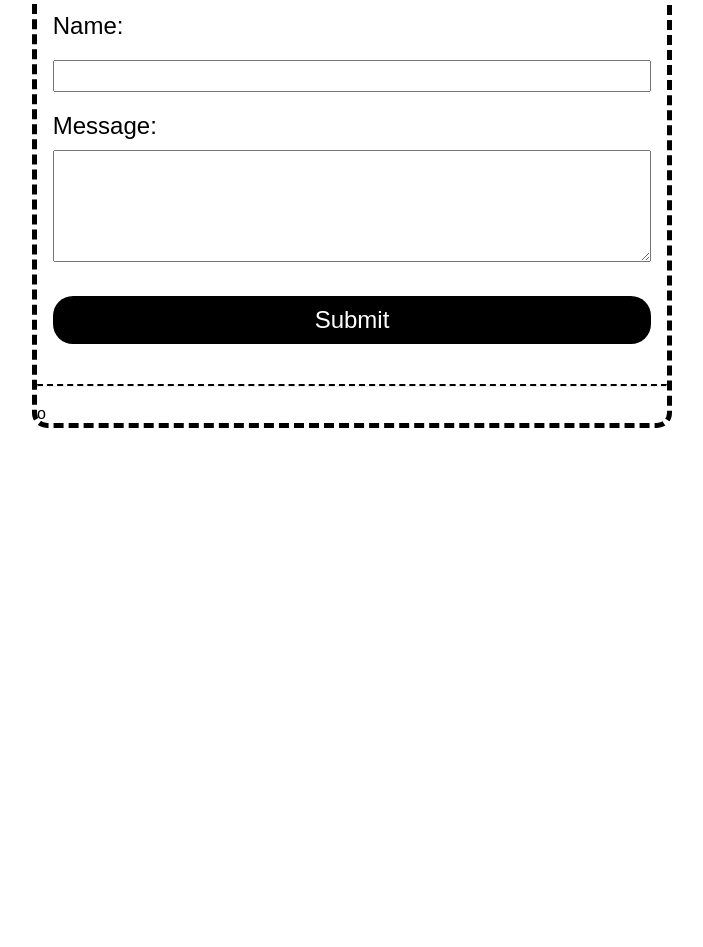
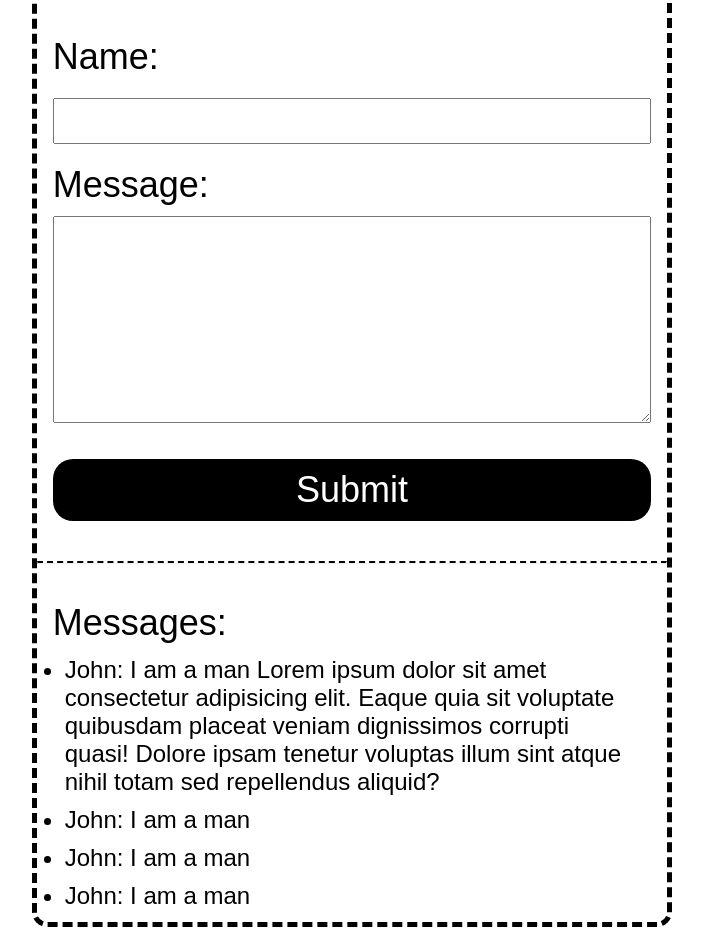
Before and after one commit to iolabiyi196/message-board, a plain HTML site: page index.html in a window 1280 px wide. Shown: the part 151-1098 px from the top of the page, without its empty margins (288-991 px from the left). Before the commit the page ends 800 px from the top, so only its background shows below. Drawn offline with Linux system fonts and the light colour scheme.

Commit message:
added and styled message display section

```diff
--- a/index.html
+++ b/index.html
@@ -21,7 +21,13 @@
       <hr>
       <br>
       <section class="message-list">
-        o
+        <h2>Messages:</h2>
+        <ul class="messages-list">
+            <li>John: I am a man Lorem ipsum dolor sit amet consectetur adipisicing elit. Eaque quia sit voluptate quibusdam placeat veniam dignissimos corrupti quasi! Dolore ipsam tenetur voluptas illum sint atque nihil totam sed repellendus aliquid?</li>
+            <li>John: I am a man</li>
+            <li>John: I am a man</li>
+            <li>John: I am a man</li>
+        </ul>
       </section>
     </main>
   </body>
--- a/styles.css
+++ b/styles.css
@@ -7,7 +7,7 @@
 
 body {
     font-family: Arial, sans-serif;
-    /* font-size: 24px; */
+    font-size: 24px;
     background-color: #fff;
     color: #000;
 }
@@ -67,3 +67,22 @@ button {
     border-radius: 20px;
     margin-top: 30px;
 }
+
+section {
+    width: 95%;
+    margin: 10px auto;
+}
+
+h2 {
+    font-weight: lighter;
+}
+
+ul {
+    list-style-type: disc;
+    padding-left: 0;
+    margin: 2%;
+}
+
+li {
+    margin: 10px 0;
+}
```
